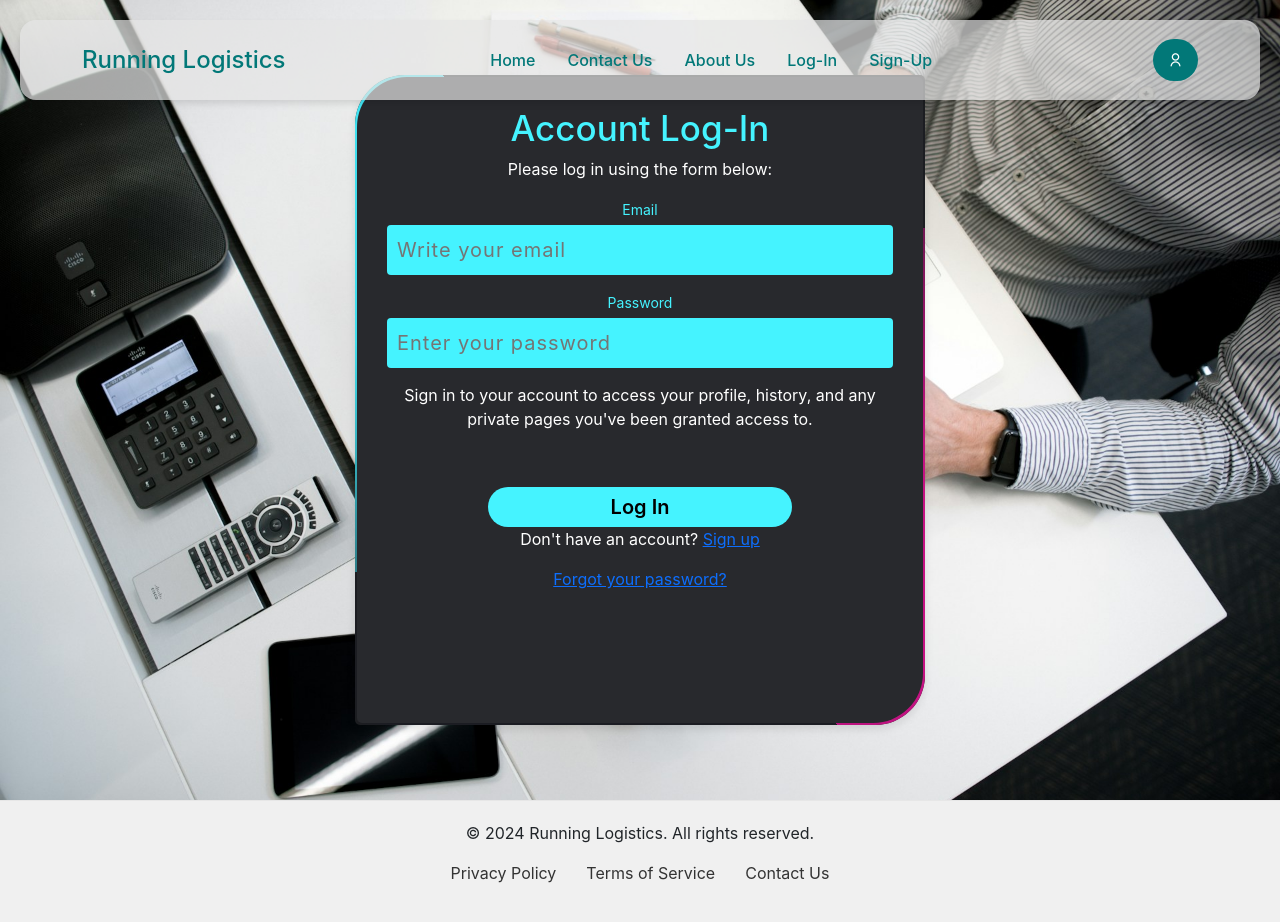
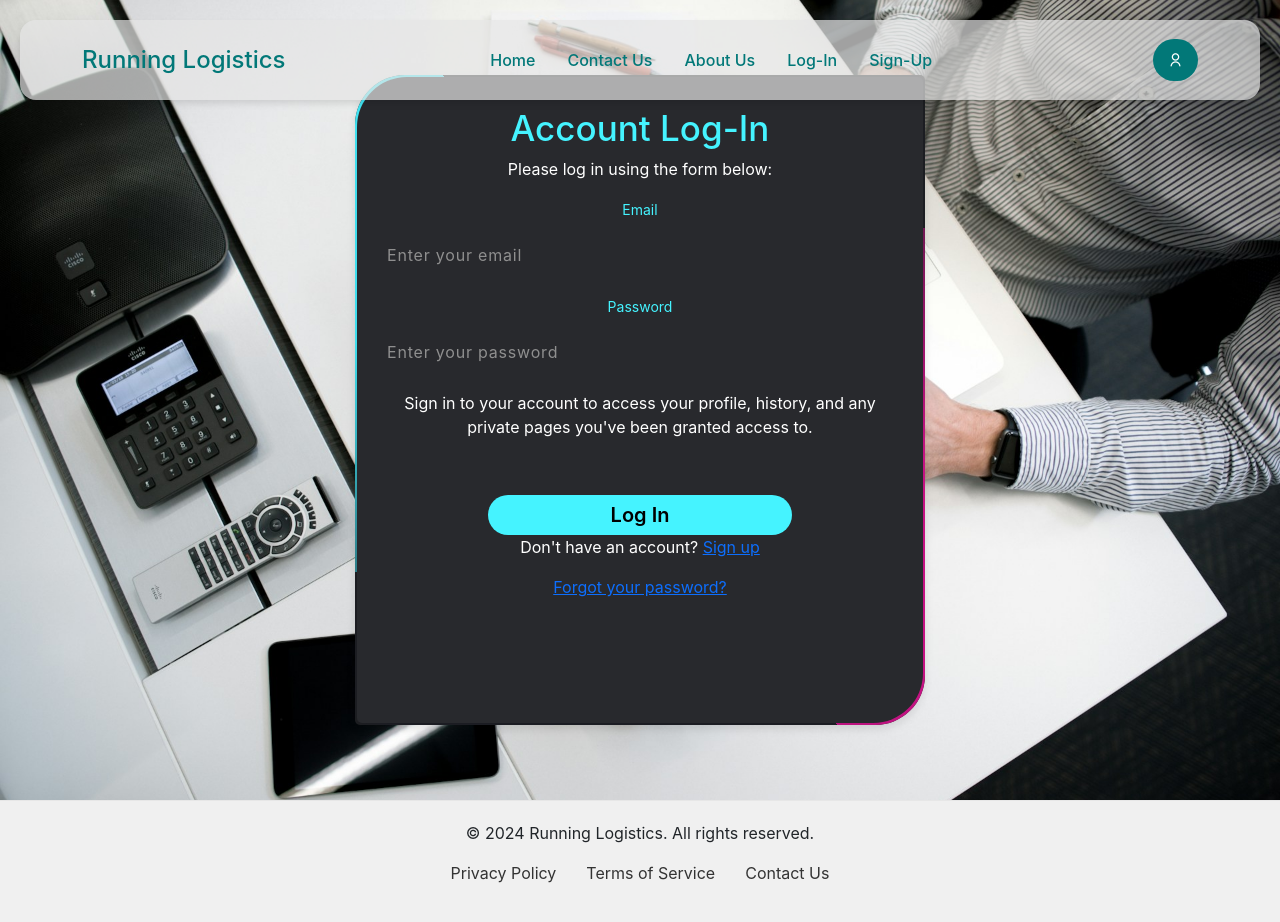
Before and after one commit to Juan-Carlos-D/RunningLogisticsCollab, a React (Create React App) app in the folder rl-frontend/: page /Login in a window 1280 px wide. Shown: the top 922 px of the page. Built offline with nearby package versions, Linux system fonts and the light colour scheme; no server answers.

Commit message:
more styles

```diff
--- a/rl-frontend/src/CSS/Login.css
+++ b/rl-frontend/src/CSS/Login.css
@@ -98,7 +98,12 @@ input[type="email"], input[type="password"] {
     font-size: 20px;
     border: none;
     outline: none;
-    background: #45f3ff;
+    background: transparent;
+    padding: 20px 10px 10px;
+    font-size: 1em;
+    color: #8f8f8f;
+    letter-spacing: 0.05em;
+    transition: 0.5s;
 }
 
 button[type="submit"]{
@@ -112,6 +117,22 @@ button[type="submit"]{
     width: 60%;
     border-radius: 90px;
     font-weight: 600;
+}
+
+button[type="submit"]:active {
+    background: linear-gradient(90deg, #45f3ff, #027878);
+    opacity: 0.8;
+}
+
+
+input[type="email"]::placeholder, input[type="password"]::placeholder {
+    position: absolute;
+    left: 0;
+    font-size: 1em;
+    color: #8f8f8f;
+    pointer-events: none;
+    letter-spacing: 0.05em;
+    transition: 0.5s;
 }
 
 /* .login__form {
--- a/rl-frontend/src/Pages/Login.js
+++ b/rl-frontend/src/Pages/Login.js
@@ -43,7 +43,7 @@ function Login({ setProfile }) {
                                 type="email"
                                 id="email"
                                 className="login__input"
-                                placeholder="Write your email"
+                                placeholder="Enter your email"
                                 value={email}
                                 onChange={(e) => setEmail(e.target.value)}
                                 required
```
